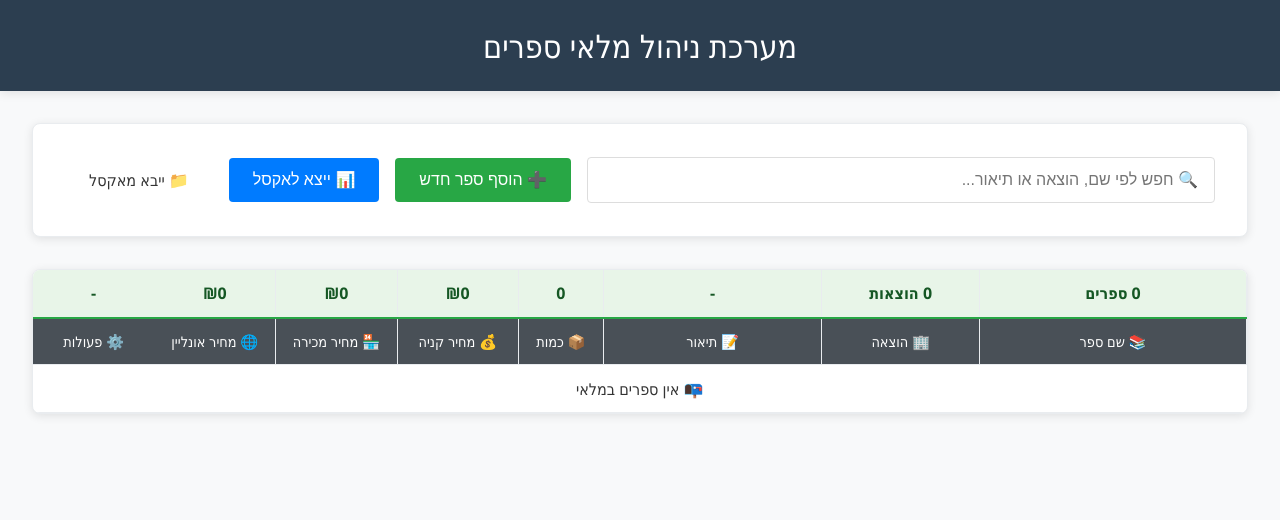
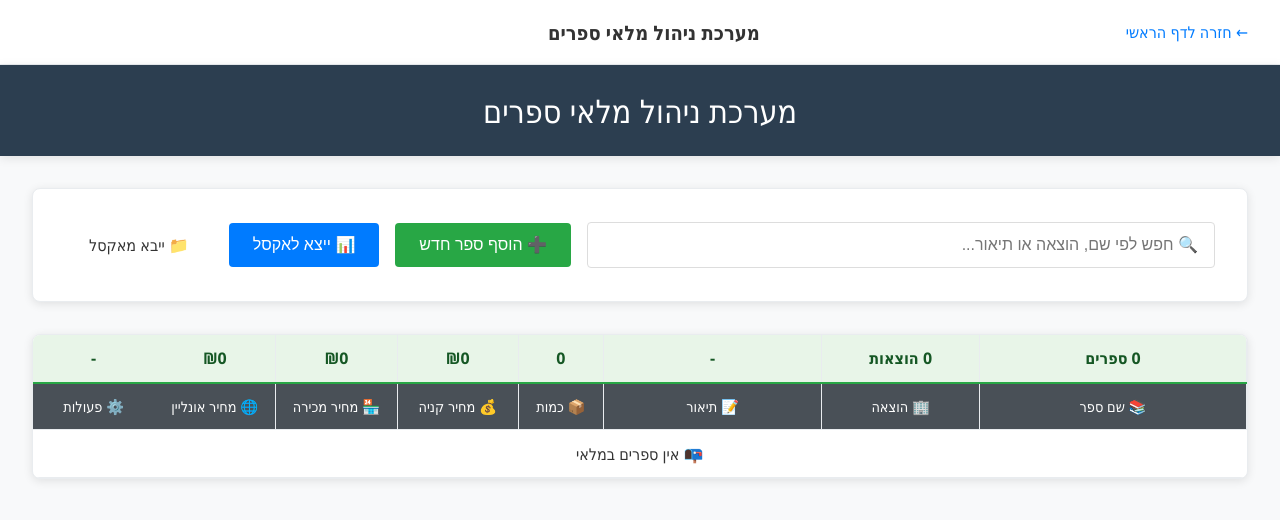
Before and after one commit to BARUCHRAZ/family-management-apps, a plain HTML site: page מערכת ניהול מלאי ספרים/main.html in a window 1280 px wide. Drawn offline with Linux system fonts and the light colour scheme; no server answers.

Commit message:
הוספת navigation bar למערכת מלאי ספרים

```diff
--- a/מערכת ניהול מלאי ספרים/main.html
+++ b/מערכת ניהול מלאי ספרים/main.html
@@ -505,6 +505,17 @@
     </style>
 </head>
 <body>
+    <!-- Navigation Bar -->
+    <nav style="background: white; border-bottom: 1px solid #e9ecef; margin-bottom: 0;">
+        <div style="max-width: 1400px; margin: 0 auto; padding: 0 2rem;">
+            <div style="display: flex; align-items: center; justify-content: space-between; height: 4rem;">
+                <a href="../index.html" style="color: #007bff; text-decoration: none; font-weight: 500;">← חזרה לדף הראשי</a>
+                <h1 style="color: #333; font-size: 1.25rem; font-weight: 700; margin: 0;">מערכת ניהול מלאי ספרים</h1>
+                <div style="width: 150px;"></div> <!-- Spacer for center alignment -->
+            </div>
+        </div>
+    </nav>
+
     <header>
         <h1>מערכת ניהול מלאי ספרים</h1>
     </header>
```
